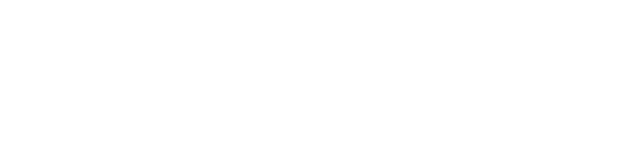
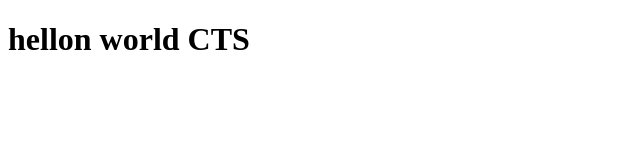
Before and after one commit to vijayakash661/CTS_Training, a plain HTML site: page index.html in a window 1280 px wide. Shown: the whole page, without its empty margins (0-640 px from the left). Drawn offline with Linux system fonts and the light colour scheme.

Commit message:
add h1 file

```diff
--- a/index.html
+++ b/index.html
@@ -6,6 +6,6 @@
     <title>git huubb</title>
 </head>
 <body>
-
+    <h1> hellon world  CTS</h1>
 </body>
 </html>
```
